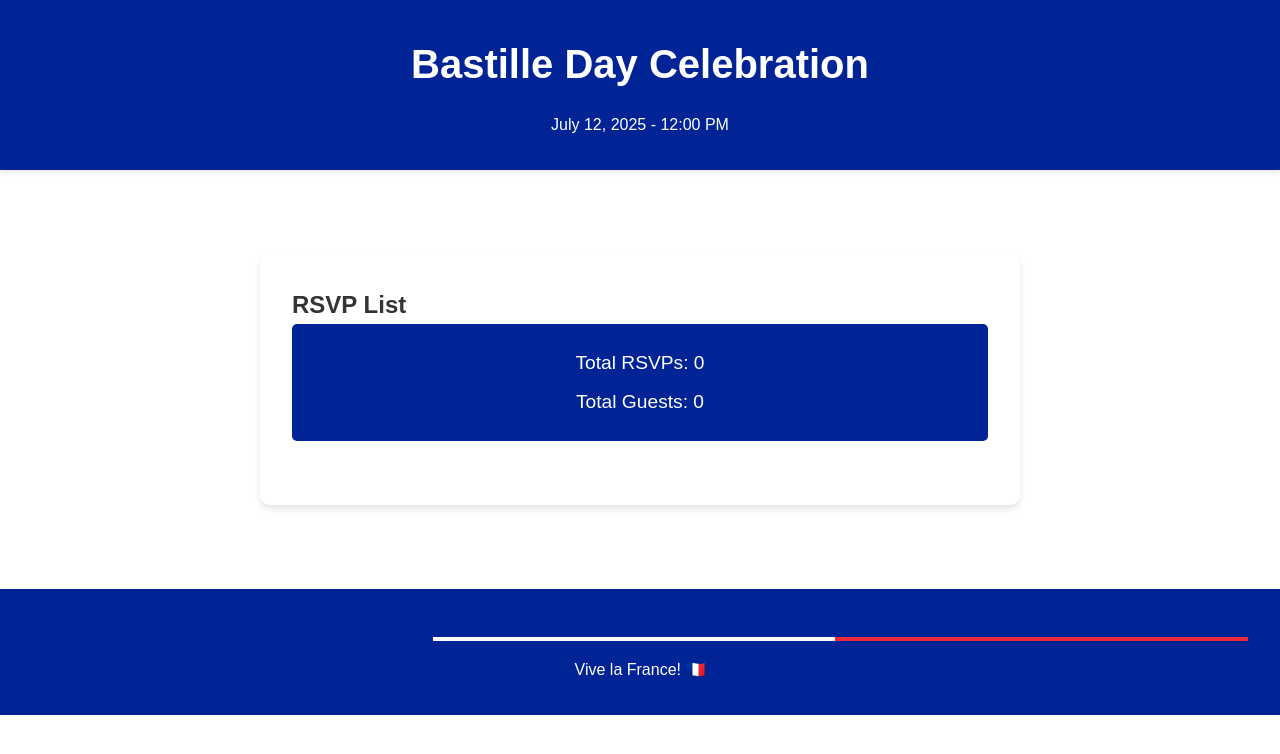
After one commit to berteloot/invitation-app, a Flask app: page /admin in a window 1280 px wide. The commit adds this page. Shown: the top 754 px of the page. Run offline with Flask 3, Linux system fonts and the light colour scheme.

Commit message:
Add admin panel and RSVP storage functionality

```diff
--- a/app.py
+++ b/app.py
@@ -1,7 +1,8 @@
-from flask import Flask, render_template, request, flash, redirect, url_for
+from flask import Flask, render_template, request, flash, redirect, url_for, jsonify
 from dotenv import load_dotenv
 import os
 from datetime import datetime
+import json
 
 # Load environment variables
 load_dotenv()
@@ -10,8 +11,21 @@ app = Flask(__name__)
 app.config['SECRET_KEY'] = os.getenv('SECRET_KEY', 'default-dev-key')
 app.config['ENV'] = os.getenv('FLASK_ENV', 'production')
 
-# Store RSVPs in memory (in production, you'd use a database)
-rsvps = []
+# File to store RSVPs
+RSVP_FILE = 'rsvps.json'
+
+def load_rsvps():
+    if os.path.exists(RSVP_FILE):
+        with open(RSVP_FILE, 'r') as f:
+            return json.load(f)
+    return []
+
+def save_rsvps(rsvps):
+    with open(RSVP_FILE, 'w') as f:
+        json.dump(rsvps, f, indent=2)
+
+# Load existing RSVPs
+rsvps = load_rsvps()
 
 @app.route('/', methods=['GET', 'POST'])
 def home():
@@ -30,12 +44,18 @@ def home():
                 'timestamp': datetime.now().strftime('%Y-%m-%d %H:%M:%S')
             }
             rsvps.append(rsvp)
+            save_rsvps(rsvps)  # Save to file
             flash('Merci! Votre RSVP a été enregistré.', 'success')
             return redirect(url_for('home'))
         else:
             flash('Veuillez remplir tous les champs obligatoires.', 'error')
 
     return render_template('index.html', rsvps=rsvps)
+
+@app.route('/admin')
+def admin():
+    total_guests = sum(int(rsvp['guests']) for rsvp in rsvps)
+    return render_template('admin.html', rsvps=rsvps, total_guests=total_guests)
 
 @app.route('/health')
 def health_check():
--- a/static/css/style.css
+++ b/static/css/style.css
@@ -145,3 +145,47 @@ footer {
     color: #721c24;
     border: 1px solid #f5c6cb;
 }
+
+.admin-panel {
+    background: var(--french-white);
+    border-radius: 10px;
+    padding: 2rem;
+    margin: 2rem 0;
+    box-shadow: 0 4px 6px rgba(0,0,0,0.1);
+}
+
+.stats {
+    background: var(--french-blue);
+    color: var(--french-white);
+    padding: 1rem;
+    border-radius: 5px;
+    margin-bottom: 2rem;
+    text-align: center;
+}
+
+.stats p {
+    font-size: 1.2rem;
+    margin: 0.5rem 0;
+}
+
+.rsvp-list {
+    display: grid;
+    gap: 1rem;
+}
+
+.rsvp-card {
+    background: #f8f9fa;
+    border: 1px solid var(--french-blue);
+    border-radius: 5px;
+    padding: 1rem;
+    margin-bottom: 1rem;
+}
+
+.rsvp-card h3 {
+    color: var(--french-blue);
+    margin-bottom: 0.5rem;
+}
+
+.rsvp-card p {
+    margin: 0.5rem 0;
+}
--- /dev/null
+++ b/templates/admin.html
@@ -0,0 +1,29 @@
+{% extends "base.html" %}
+
+{% block title %}Admin - RSVP List{% endblock %}
+
+{% block content %}
+<div class="container">
+    <div class="admin-panel">
+        <h2>RSVP List</h2>
+        <div class="stats">
+            <p>Total RSVPs: {{ rsvps|length }}</p>
+            <p>Total Guests: {{ total_guests }}</p>
+        </div>
+
+        <div class="rsvp-list">
+            {% for rsvp in rsvps|sort(attribute='timestamp', reverse=true) %}
+            <div class="rsvp-card">
+                <h3>{{ rsvp.name }}</h3>
+                <p><strong>Email:</strong> {{ rsvp.email }}</p>
+                <p><strong>Guests:</strong> {{ rsvp.guests }}</p>
+                {% if rsvp.message %}
+                <p><strong>Message:</strong> {{ rsvp.message }}</p>
+                {% endif %}
+                <p><strong>RSVP Time:</strong> {{ rsvp.timestamp }}</p>
+            </div>
+            {% endfor %}
+        </div>
+    </div>
+</div>
+{% endblock %}
```
